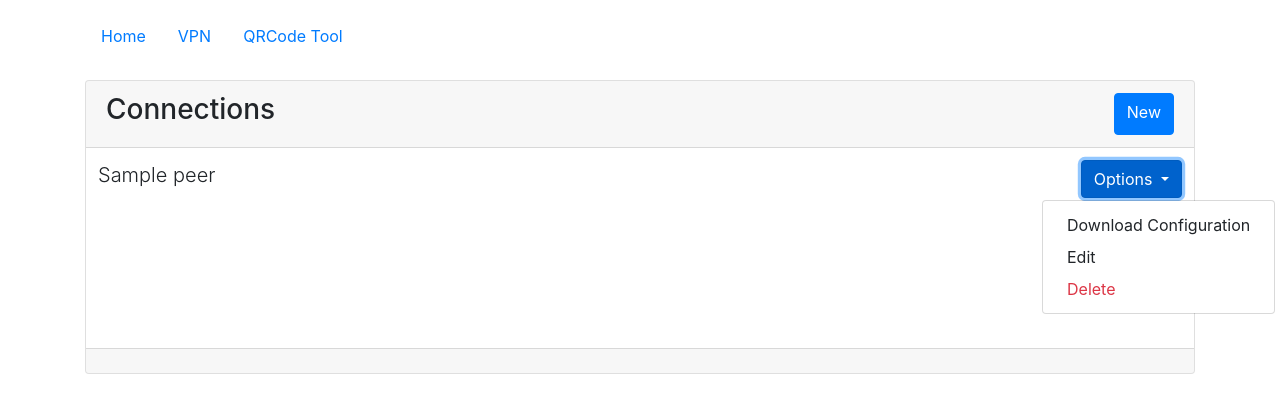
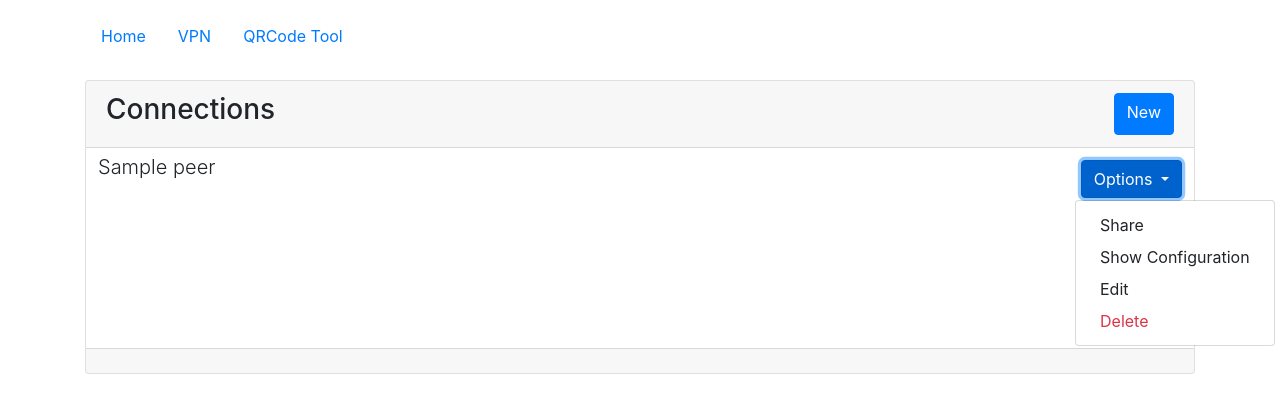
Before and after one commit to thatsed/simplevpn-server, a Django app: template vpn_manager/templates/vpn_manager/wireguardpeer_list.html in a window 1280 px wide, after a click on "Options". Shown: the part 176-589 px from the top of the page. Run offline with Django 3.2, Linux system fonts and the light colour scheme; the template is opened without the code that fills it: most values are stand-ins (such as "Sample title", 1, 10 or a date in 2020); some libraries are stand-ins or nearby versions.

Commit message:
added share link * update README.md

```diff
--- a/SimpleVPN/settings/base.py
+++ b/SimpleVPN/settings/base.py
@@ -151,3 +151,5 @@
 SIMPLE_VPN_DNS = os.environ.get('SIMPLE_VPN_DNS', '1.1.1.1,1.0.0.1')
 
 SIMPLE_VPN_INTERFACE = os.environ.get('SIMPLE_VPN_INTERFACE', 'simplevpn')
+
+SIMPLE_VPN_DISABLE_SHARE_LINK = os.environ.get('SIMPLE_VPN_DISABLE_SHARE_LINK') == 'true'
--- a/docs/source/conf.py
+++ b/docs/source/conf.py
@@ -73,6 +73,8 @@
 #
 html_theme = 'sphinx_material'
 
+html_favicon = "images/favicon.ico"
+
 # Add any paths that contain custom static files (such as style sheets) here,
 # relative to this directory. They are copied after the builtin static files,
 # so a file named "default.css" will overwrite the builtin "default.css".
--- a/requirements.txt
+++ b/requirements.txt
@@ -1,4 +1,3 @@
---extra-index-url https://pypi:hDWUmzVBgng78cpqeRGY@gitlab.com/api/v4/projects/22191508/packages/pypi/simple
 Django
 django-wireguard
 django-bootstrap-pagination
--- a/vpn_manager/templates/vpn_manager/wireguardpeer_detail.html
+++ b/vpn_manager/templates/vpn_manager/wireguardpeer_detail.html
@@ -32,7 +32,7 @@
 					<textarea rows="20" class="form-control text-monospace" id="config" readonly>{{ peer.get_config }}</textarea>
 				</div>
 				<div class="card-footer">
-					<button class="btn btn-primary copy-to-clipboard" data-target="#config" data-ext="conf">
+					<button class="btn btn-primary copy-to-clipboard" data-target="#config">
 						{% trans "Copy" %}
 					</button>
 					<a class="btn btn-success download" href="data:text/plain;base64,{{ peer.get_config|base64encode }}" download="{{ peer.name|slugify }}.conf" data-target="#config">
--- a/vpn_manager/templates/vpn_manager/wireguardpeer_list.html
+++ b/vpn_manager/templates/vpn_manager/wireguardpeer_list.html
@@ -3,6 +3,16 @@
 {% load i18n %}
 
 {% block title %}{% trans "All Peers" %}{% endblock %}
+
+{% block extra_css %}
+	<style>
+		#share-link {
+			background-image: none;
+	    padding-right: 0;
+	    background-color: inherit;
+		}
+	</style>
+{% endblock %}
 
 {% block breadcrumb_items %}
 	<li class="breadcrumb-item active" aria-current="page">{% trans "Peers" %}</li>
@@ -15,21 +25,19 @@
 			<a href="{% url 'vpn_manager:add_peer' %}" class="btn btn-primary ml-auto">{% trans "New" %}</a>
 		</div>
 		<div class="card-body p-0" style="min-height: 200px">
-			<div class="table-responsive">
-
-			</div>
 			<table class="table table-borderless table-hover">
 				{% for peer in peers %}
 			    <tr>
-			      <td class="lead">{{ peer.name }}</td>
-				    <td class="text-monospace"></td>
+			      <td class="lead py-1">{{ peer.name }}</td>
+						<td></td>
 				    <td style="text-align: right">
 					    <div class="dropdown show">
 							  <a class="btn btn-primary dropdown-toggle" href="#" role="button" id="peerOptionsLink{{ peer.pk }}" data-toggle="dropdown" aria-haspopup="true" aria-expanded="false">
 							    {% trans "Options" %}
 							  </a>
 							  <div class="dropdown-menu" aria-labelledby="peerOptionsLink{{ peer.pk }}" id="peerOptionsDropdown{{ peer.pk }}">
-								  <a class="dropdown-item" href="{% url 'vpn_manager:show_peer' peer.pk %}">{% trans "Download Configuration" %}</a>
+								  <a class="dropdown-item share-link" href="{{ peer.show_config_token }}">{% trans "Share" %}</a>
+								  <a class="dropdown-item" href="{% url 'vpn_manager:show_peer' peer.pk %}">{% trans "Show Configuration" %}</a>
 								  <a class="dropdown-item" href="{% url 'vpn_manager:edit_peer' peer.pk %}">{% trans "Edit" %}</a>
 								  <a class="dropdown-item text-danger" href="{% url 'vpn_manager:delete_peer' peer.pk %}">{% trans "Delete" %}</a>
 							  </div>
@@ -57,7 +65,7 @@
 			<div class="modal-content">
 				<div class="modal-header">
 					<h5 class="modal-title lead" id="shareLinkModalLabel">{% trans "Share Configuration Download Link" %}</h5>
-					<button type="button" class="close" data-dismiss="modal" aria-label="Close">
+					<button type="button" class="close" data-dismiss="modal" aria-label="Close" onclick="$('#share-link').removeClass('is-valid')">
 						<span aria-hidden="true">&times;</span>
 					</button>
 				</div>
@@ -67,10 +75,13 @@
 							<div class="input-group mb-3">
 								<input class="form-control" type="text" id="share-link" readonly />
 							  <div class="input-group-append">
-							    <button class="btn btn-primary input-group-text copy-to-clipboard" data-target="#share-link">
+							    <button class="btn btn-primary input-group-text copy-to-clipboard" data-target="#share-link" onclick="$('#share-link').addClass('is-valid')">
 								    {% trans "Copy" %}
 							    </button>
 							  </div>
+								<div class="valid-feedback">
+					        {% trans "Copied to Clipboard" %}
+					      </div>
 							</div>
 						</div>
 					</div>
```
Also changed, not shown: vpn_manager/models.py (+14 -1 lines), README.md, 2 other files.
